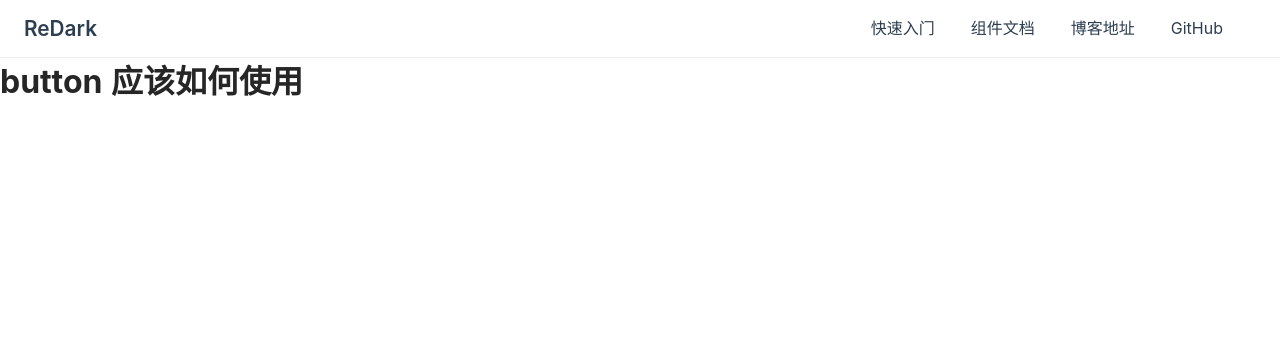
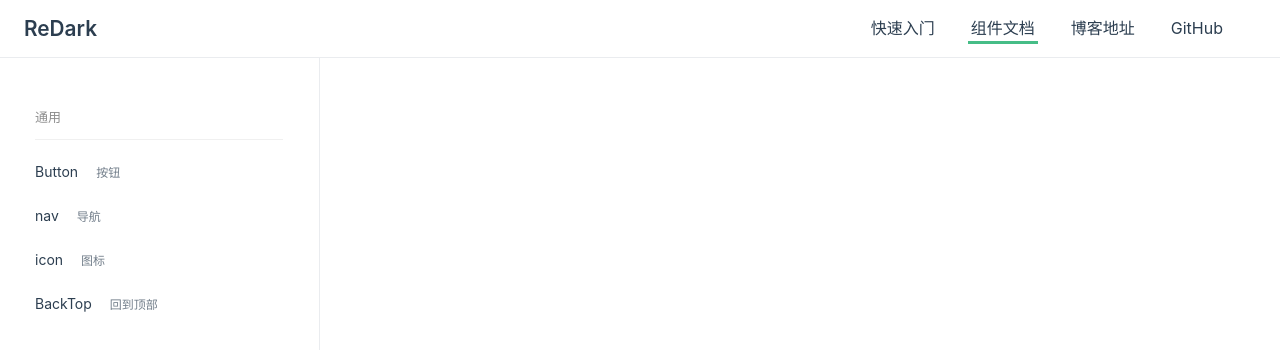
Before and after one commit to meowWhat/ReDark, a React (Create React App) app: page /docs in a window 1280 px wide. Shown: the top 350 px of the page. Built offline with nearby package versions, Linux system fonts and the light colour scheme.

Commit message:
asidebar 完成

```diff
--- a/src/App.tsx
+++ b/src/App.tsx
@@ -7,7 +7,7 @@ import './basic/basic.less'
 import logo from './basic/img/logo.png'
 
 const navItems = [
-  { text: '快速入门', url: '/docs' },
+  { text: '快速入门', url: '/quick' },
   { text: '组件文档', url: '/docs' },
   {
     text: '博客地址',
--- a/src/basic/basic.less
+++ b/src/basic/basic.less
@@ -27,4 +27,7 @@ body {
     margin-inline-end: 0px;
     font-weight: bold;
   }
+  ul > li {
+    list-style: none;
+  }
 }
--- /dev/null
+++ b/src/components/Sidebar/Sidebar.less
@@ -0,0 +1,34 @@
+@media (max-width: 719px) {
+  .sidebar {
+    top: 0;
+    padding-top: 3.6rem;
+    transform: translateX(-100%);
+    transition: transform 0.2s ease;
+  }
+}
+
+@media (max-width: 959px) {
+  .sidebar {
+    font-size: 15px;
+    width: 16.4rem;
+  }
+}
+
+.sidebar {
+  font-size: 16px;
+  background-color: #fff;
+  width: 20rem;
+  position: fixed;
+  z-index: 10;
+  margin: 0;
+  top: 3.6rem;
+  left: 0;
+  bottom: 0;
+  box-sizing: border-box;
+  border-right: 1px solid #eaecef;
+  padding-top: 25px;
+  overflow-y: scroll;
+  &::-webkit-scrollbar {
+    width: 0;
+  }
+}
--- /dev/null
+++ b/src/components/Sidebar/Sidebar.tsx
@@ -0,0 +1,22 @@
+import React from 'react'
+import './Sidebar.less'
+import SidebarGroup from './SidebarGroup/SidebarGroup'
+
+const group = [
+  { url: '/docs/bb', text: 'Button', chineseText: '按钮' },
+  { url: '/docs/asd', text: 'nav', chineseText: '导航' },
+  { url: '/docs/bsd', text: 'icon', chineseText: '图标' },
+  { url: '/docs/qsd', text: 'BackTop', chineseText: '回到顶部' }
+]
+
+export default function Sidebar() {
+  return (
+    <aside className="sidebar">
+      <ul className="sidebar-links">
+        <li>
+          <SidebarGroup group={group} title="通用"></SidebarGroup>
+        </li>
+      </ul>
+    </aside>
+  )
+}
--- /dev/null
+++ b/src/components/Sidebar/SidebarGroup/SidebarGroup.less
@@ -0,0 +1,55 @@
+.sidebar-group {
+  .sidebar-group-title {
+    /* title样式 */
+    width: 100%;
+    padding: 8px 16px 8px 35px;
+    color: rgba(0, 0, 0, 0.45);
+    line-height: 1.5715;
+    margin-top: 16px;
+    margin-bottom: 16px;
+    font-size: 13px;
+    text-decoration: none;
+    display: block;
+    &::after {
+      /* title下面的线 */
+      position: relative;
+      top: 12px;
+      display: block;
+      width: calc(100% - 20px);
+      height: 1px;
+      background: #f0f0f0;
+      content: '';
+    }
+  }
+  /* item样式 */
+  .sidebar-group-item {
+    display: block;
+    padding: 0 16px 0 35px;
+    height: 40px;
+    margin-top: 4px;
+    overflow: hidden;
+    font-size: 14px;
+    line-height: 40px;
+    text-overflow: ellipsis;
+    cursor: pointer;
+    position: relative;
+    /* item经过样式  */
+    &:hover {
+      color: #3eaf7c;
+    }
+    /* 中文文字左间距 */
+    .chinese {
+      margin-left: 18px;
+      font-weight: 400;
+      font-size: 12px;
+      opacity: 0.67;
+    }
+  }
+  .sidebar-group-item-active {
+    /* 导航活跃样式 */
+    position: relative;
+    color: #3eaf7c;
+    border-right: 3px solid #3eaf7c;
+    background-color: rgba(134, 240, 178, 0.2);
+  }
+}
--- /dev/null
+++ b/src/components/Sidebar/SidebarGroup/SidebarGroup.tsx
@@ -0,0 +1,40 @@
+import React from 'react'
+import './SidebarGroup.less'
+import { NavLink } from 'react-router-dom'
+
+interface SidebarGroup {
+  title: string
+  group: Array<{ url: string; text: string; chineseText: string }>
+}
+
+export default function SidebarGroup(props: SidebarGroup) {
+  const { group = [], title = '' } = props
+  return (
+    <>
+      <section className="sidebar-group">
+        {/* title */}
+        <abbr className="sidebar-group-title" title={title}>
+          {title}
+        </abbr>
+        <ul>
+          {/*item */}
+          {group.map((el, index) => {
+            const { url, text, chineseText } = el
+            return (
+              <li key={text + index}>
+                <NavLink
+                  to={url}
+                  className="sidebar-group-item"
+                  activeClassName="sidebar-group-item-active"
+                >
+                  <span>{text}</span>
+                  <span className="chinese">{chineseText}</span>
+                </NavLink>
+              </li>
+            )
+          })}
+        </ul>
+      </section>
+    </>
+  )
+}
--- a/src/components/index.tsx
+++ b/src/components/index.tsx
@@ -1,5 +1,6 @@
 import Button from './Button/Button'
 import Footer from './Footer/Footer'
 import Progress from './Progress/Progress'
+import Sidebar from './Sidebar/Sidebar'
 
-export { Button, Footer, Progress }
+export { Button, Footer, Progress, Sidebar }
--- a/src/views/Docs/Docs.tsx
+++ b/src/views/Docs/Docs.tsx
@@ -1,12 +1,11 @@
 import React from 'react'
+import './Docs.less'
+import { Sidebar } from '../../components'
 
-import './Docs.less'
 export default function Docs() {
-  const click = () => {}
-
   return (
     <article className="docs">
-      <h1 onClick={click}>button 应该如何使用</h1>
+      <Sidebar></Sidebar>
     </article>
   )
 }
--- a/src/views/Nav/Nav.less
+++ b/src/views/Nav/Nav.less
@@ -23,4 +23,7 @@
   .nav-item:hover {
     border-bottom: 3px solid #46bd87;
   }
+  .nav-item-active {
+    border-bottom: 3px solid #46bd87;
+  }
 }
--- a/src/views/Nav/Nav.tsx
+++ b/src/views/Nav/Nav.tsx
@@ -1,5 +1,5 @@
 import React from 'react'
-import { Link } from 'react-router-dom'
+import { NavLink, Link } from 'react-router-dom'
 import './Nav.less'
 
 export default function Nav(props: {
@@ -24,9 +24,14 @@ export default function Nav(props: {
           }
 
           return (
-            <Link to={el.url} key={index} className="nav-item">
+            <NavLink
+              to={el.url}
+              key={index}
+              className="nav-item"
+              activeClassName="nav-item-active"
+            >
               {el.text}
-            </Link>
+            </NavLink>
           )
         })}
       </nav>
```
